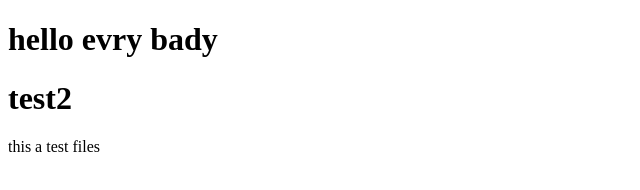
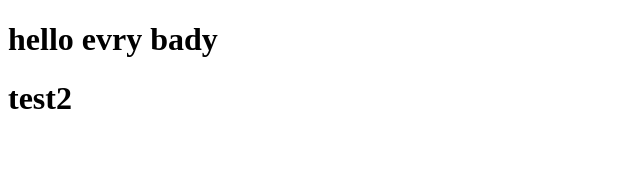
Before and after one commit to saksuka1976/Techcampus-one, a plain HTML site: page index.html in a window 1280 px wide. Shown: the whole page, without its empty margins (0-640 px from the left). Drawn offline with Linux system fonts and the light colour scheme.

```diff
--- a/index.html
+++ b/index.html
@@ -6,6 +6,5 @@
 <body>
 <h1>hello evry bady</h1>
 <h1>test2</h1>
-<p>this a test files</p>
 </body>
 </html>
```
